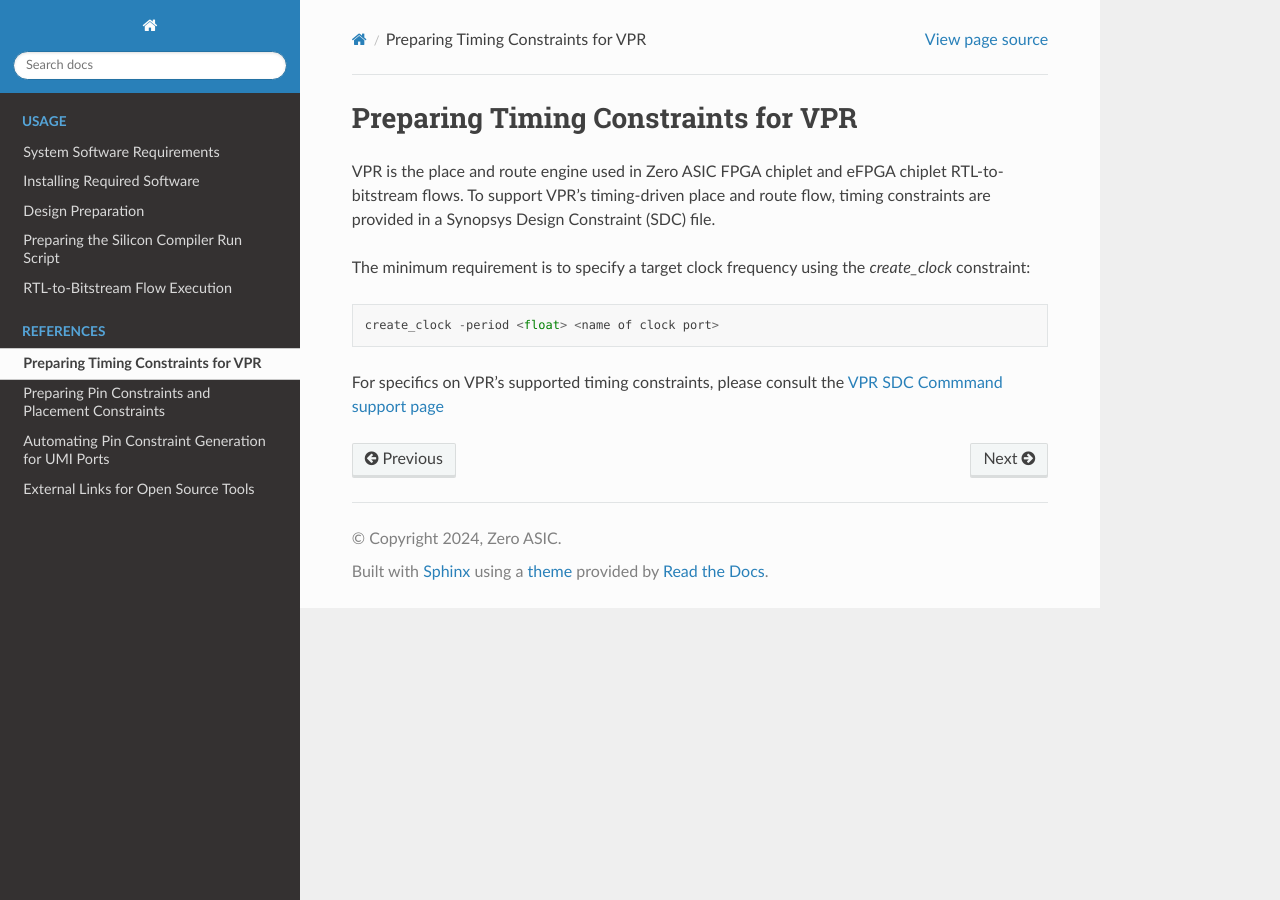
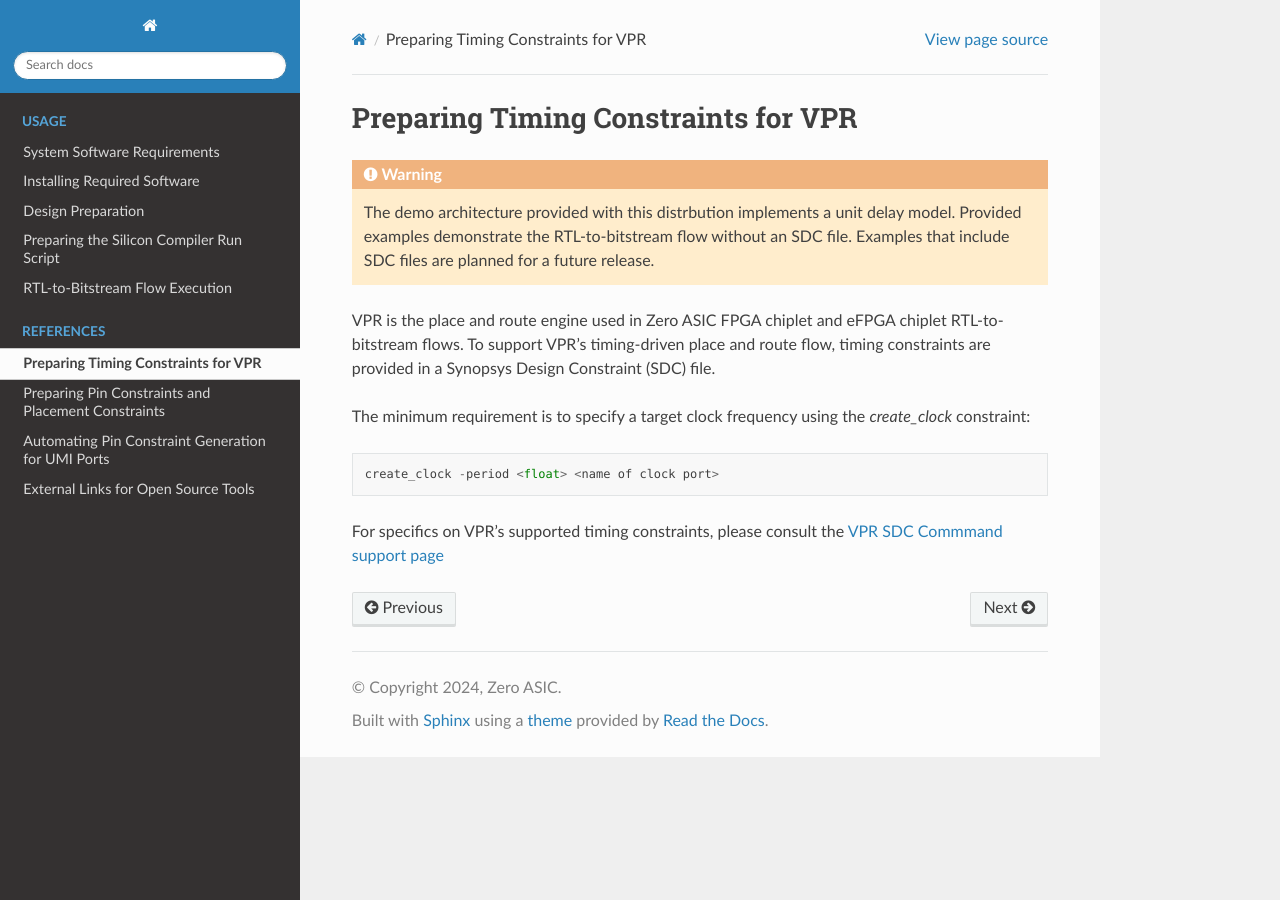
Before and after one commit to zeroasiccorp/logik, a Sphinx documentation site: the page built from docs/source/timing_constraints.rst, in a window 1280 px wide. Built offline with Sphinx 7.4.7 and the Read the Docs theme 2.0.0, drawn with Linux system fonts in a browser that asks for light colours.

Commit message:
Add warning label for timing constraints page

```diff
--- a/docs/source/timing_constraints.rst
+++ b/docs/source/timing_constraints.rst
@@ -1,5 +1,9 @@
 Preparing Timing Constraints for VPR
 ====================================
+
+.. warning::
+
+   The demo architecture provided with this distrbution implements a unit delay model.  Provided examples demonstrate the RTL-to-bitstream flow without an SDC file.  Examples that include SDC files are planned for a future release.
 
 VPR is the place and route engine used in Zero ASIC FPGA chiplet and eFPGA chiplet RTL-to-bitstream flows.  To support VPR's timing-driven place and route flow, timing constraints are provided in a Synopsys Design Constraint (SDC) file.
 
```
